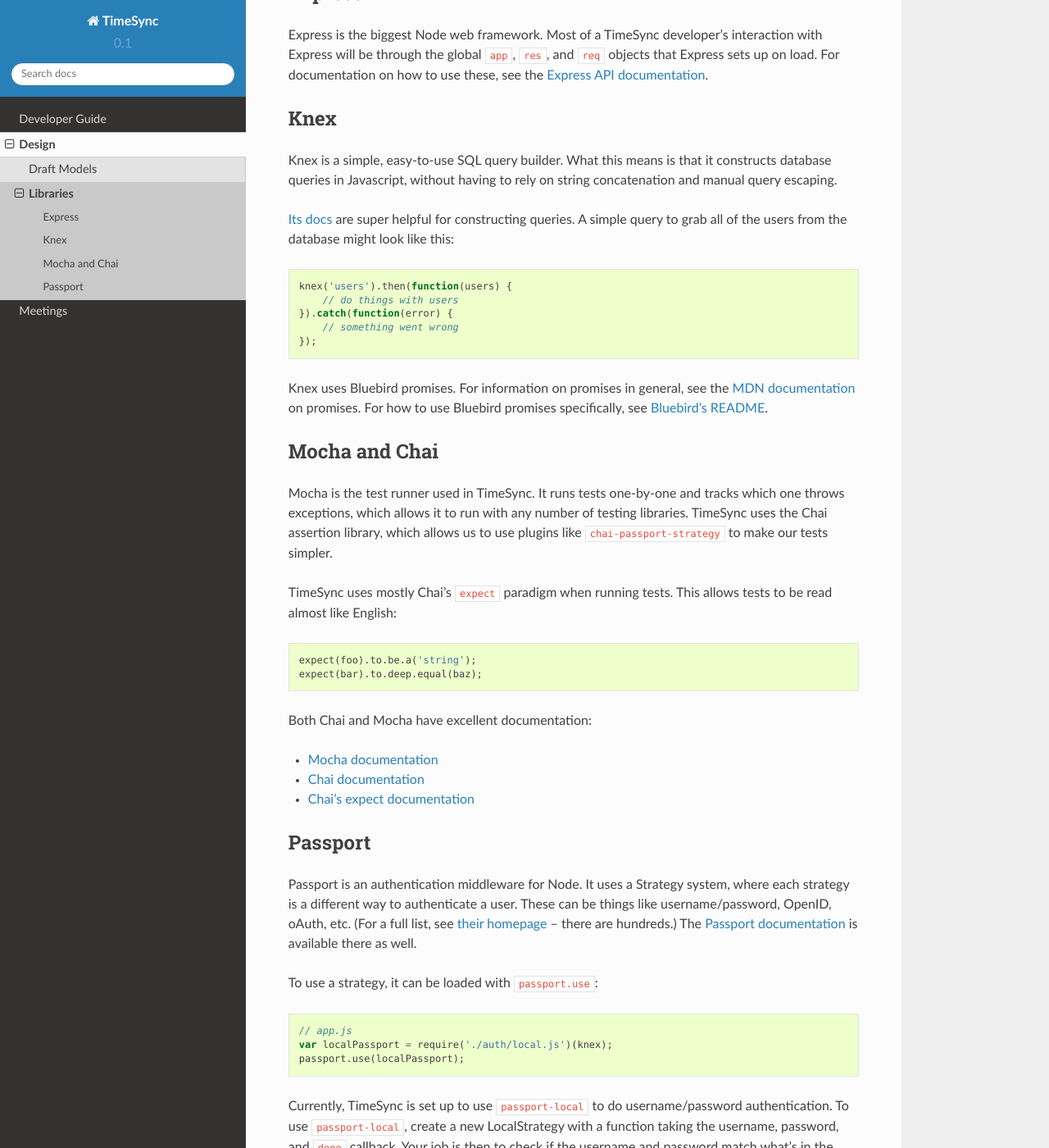
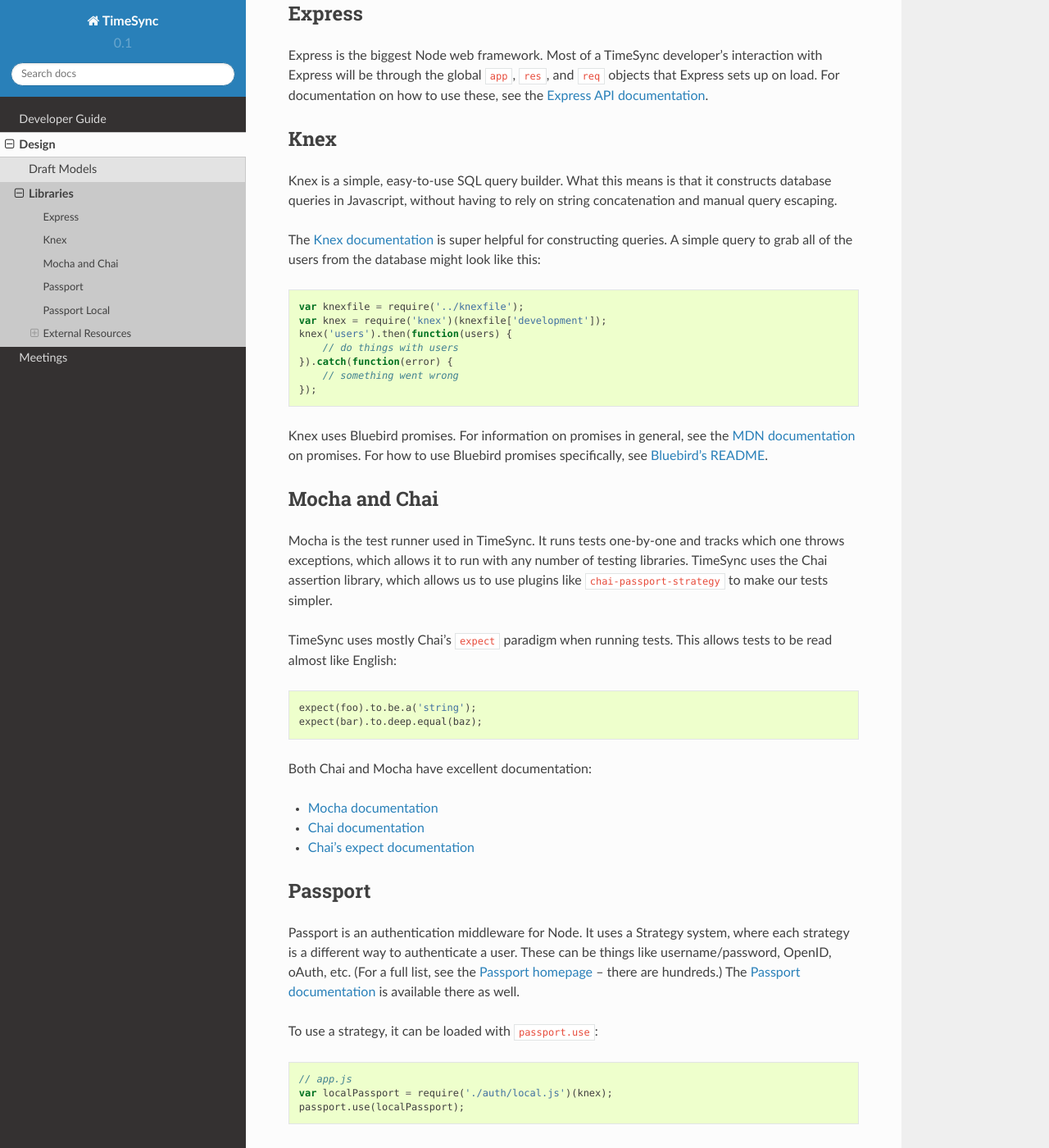
Before and after one commit to osuosl/timesync-node, a Sphinx documentation site: the page built from docs/source/design/libraries.rst, in a window 1280 px wide and 1400 px high, scrolled down 233 px. Shown: the whole window at 82% size. Built offline with Sphinx 7.4.7 and the Read the Docs theme 2.0.0, drawn with Linux system fonts in a browser that asks for light colours; some of the changed text lies outside the part shown.

Commit message:
Minor docs improvements

```diff
--- a/docs/source/design/libraries.rst
+++ b/docs/source/design/libraries.rst
@@ -4,7 +4,8 @@
 Libraries
 =========
 
-Below are a few libraries that TimeSync relies on.
+Below are the most important libraries that TimeSync uses. For a complete list,
+see the app's ``package.json`` file.
 
 Express
 -------
@@ -23,11 +24,13 @@
 constructs database queries in Javascript, without having to rely on string
 concatenation and manual query escaping.
 
-`Its docs`_ are super helpful for constructing queries. A simple query to grab
-all of the users from the database might look like this:
+The `Knex documentation`_ is super helpful for constructing queries. A simple
+query to grab all of the users from the database might look like this:
 
 .. code-block:: javascript
 
+    var knexfile = require('../knexfile');
+    var knex = require('knex')(knexfile['development']);
     knex('users').then(function(users) {
         // do things with users
     }).catch(function(error) {
@@ -38,7 +41,7 @@
 `MDN documentation`_ on promises. For how to use Bluebird promises specifically,
 see `Bluebird's README`_.
 
-.. _Its docs: http://knexjs.org/
+.. _Knex documentation: http://knexjs.org/
 .. _MDN documentation: https://developer.mozilla.org/en-US/docs/Web/JavaScript/Reference/Global_Objects/Promise
 .. _Bluebird's README: https://github.com/petkaantonov/bluebird#introduction
 
@@ -73,9 +76,9 @@
 
 Passport is an authentication middleware for Node. It uses a Strategy system,
 where each strategy is a different way to authenticate a user. These can be
-things like username/password, OpenID, oAuth, etc. (For a full list, see `their
-homepage`_ -- there are hundreds.) The `Passport documentation`_ is available
-there as well.
+things like username/password, OpenID, oAuth, etc. (For a full list, see the
+`Passport homepage`_ -- there are hundreds.) The `Passport documentation`_
+is available there as well.
 
 To use a strategy, it can be loaded with ``passport.use``:
 
@@ -84,6 +87,12 @@
     // app.js
     var localPassport = require('./auth/local.js')(knex);
     passport.use(localPassport);
+
+.. _Passport homepage: http://passportjs.org/
+.. _Passport documentation: http://passportjs.org/docs
+
+Passport Local
+--------------
 
 Currently, TimeSync is set up to use ``passport-local`` to do username/password
 authentication. To use ``passport-local``, create a new LocalStrategy with a
@@ -116,6 +125,23 @@
       });
     });
 
+External Resources
+------------------
 
-.. _their homepage: http://passportjs.org/
-.. _Passport documentation: http://passportjs.org/docs
+* `Knex documentation`_
+
+Promises
+~~~~~~~~
+* `MDN documentation`_
+* `Bluebird's README`_
+
+Testing
+~~~~~~~
+* `Mocha documentation`_
+* `Chai documentation`_
+* `Chai's expect documentation`_
+
+Authentication
+~~~~~~~~~~~~~~
+* `Passport documentation`_
+* `Passport homepage`_
```
